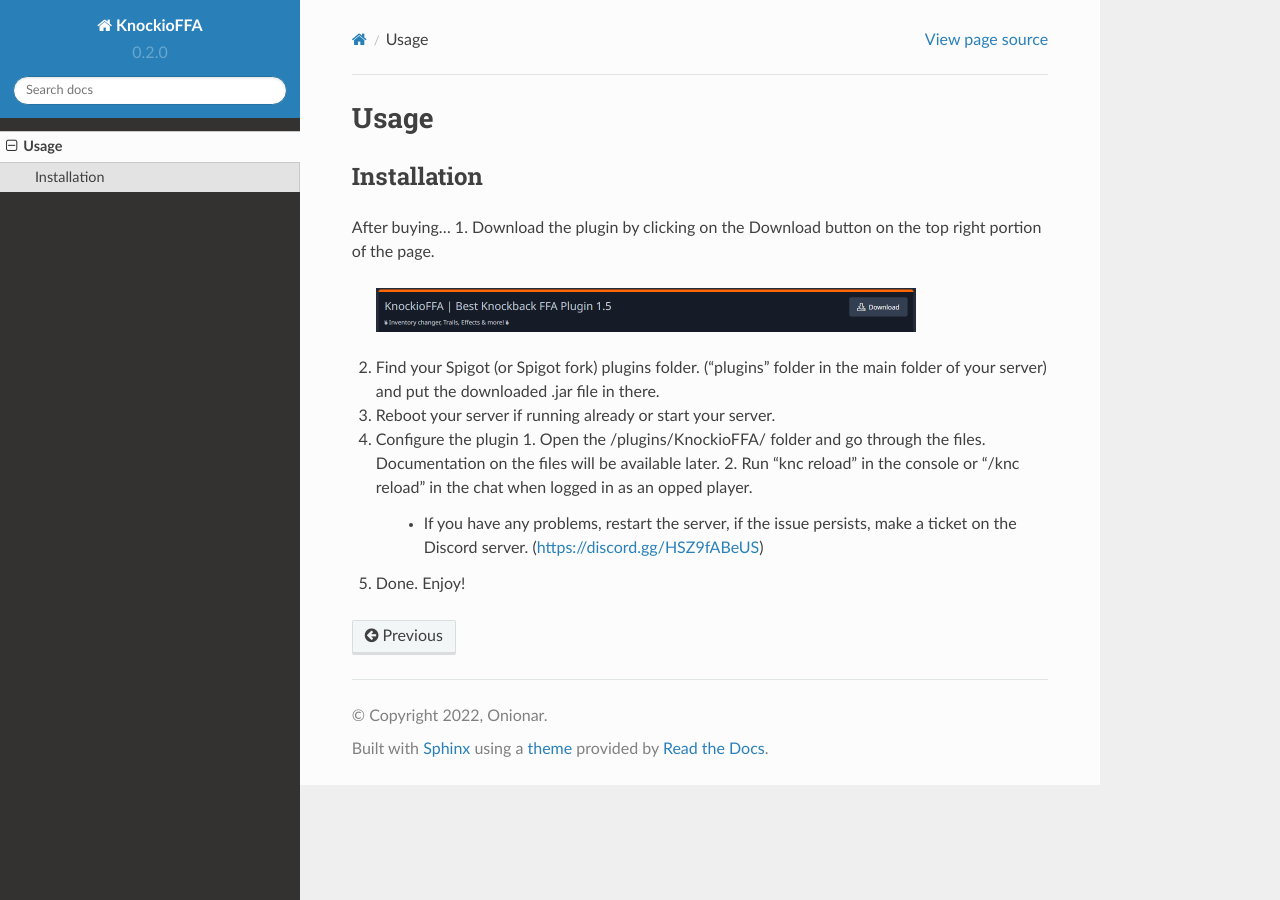
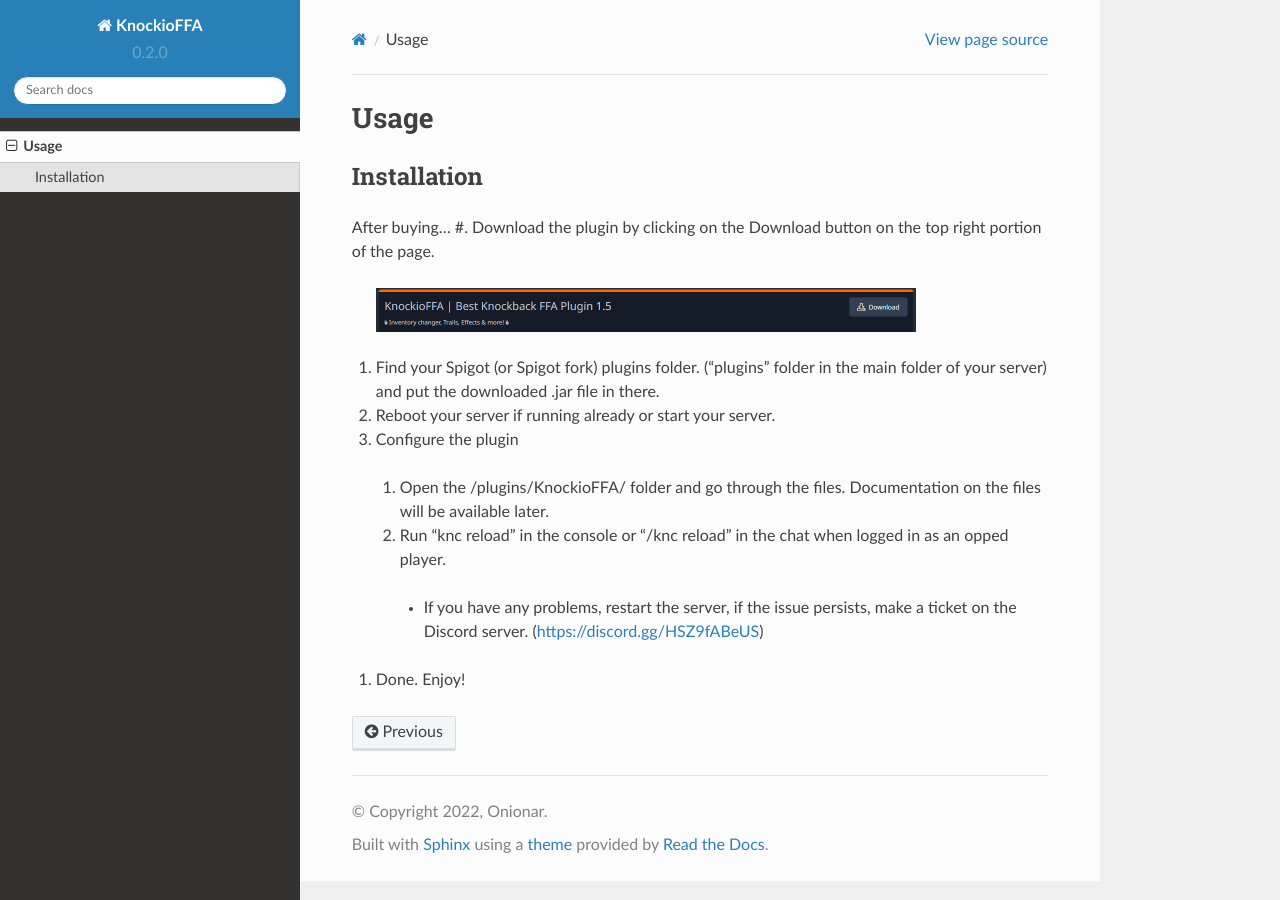
Before and after one commit to JustLeader69420/KnockioFFAdocs, a Sphinx documentation site: the page built from docs/source/usage.rst, in a window 1280 px wide. Built offline with Sphinx 7.4.7 and the Read the Docs theme 2.0.0, drawn with Linux system fonts in a browser that asks for light colours.

Commit message:
Update usage.rst

```diff
--- a/docs/source/usage.rst
+++ b/docs/source/usage.rst
@@ -9,19 +9,19 @@
 ------------
 
 After buying...
-1. Download the plugin by clicking on the Download button on the top right portion of the page.
+#. Download the plugin by clicking on the Download button on the top right portion of the page.
 
   .. image:: assets/downloading.png
     :width: 540
     :alt: Downloading
 
-2. Find your Spigot (or Spigot fork) plugins folder. ("plugins" folder in the main folder of your server) and put the downloaded .jar file in there.
+#. Find your Spigot (or Spigot fork) plugins folder. ("plugins" folder in the main folder of your server) and put the downloaded .jar file in there.
 
-3. Reboot your server if running already or start your server.
+#. Reboot your server if running already or start your server.
 
-4. Configure the plugin
-   1. Open the /plugins/KnockioFFA/ folder and go through the files. Documentation on the files will be available later.
-   2. Run "knc reload" in the console or "/knc reload" in the chat when logged in as an opped player.
-     - If you have any problems, restart the server, if the issue persists, make a ticket on the Discord server. (|Discord|)
+#. Configure the plugin
+  #. Open the /plugins/KnockioFFA/ folder and go through the files. Documentation on the files will be available later.
+  #. Run "knc reload" in the console or "/knc reload" in the chat when logged in as an opped player.
+    - If you have any problems, restart the server, if the issue persists, make a ticket on the Discord server. (|Discord|)
 
-5. Done. Enjoy!
+#. Done. Enjoy!
```
